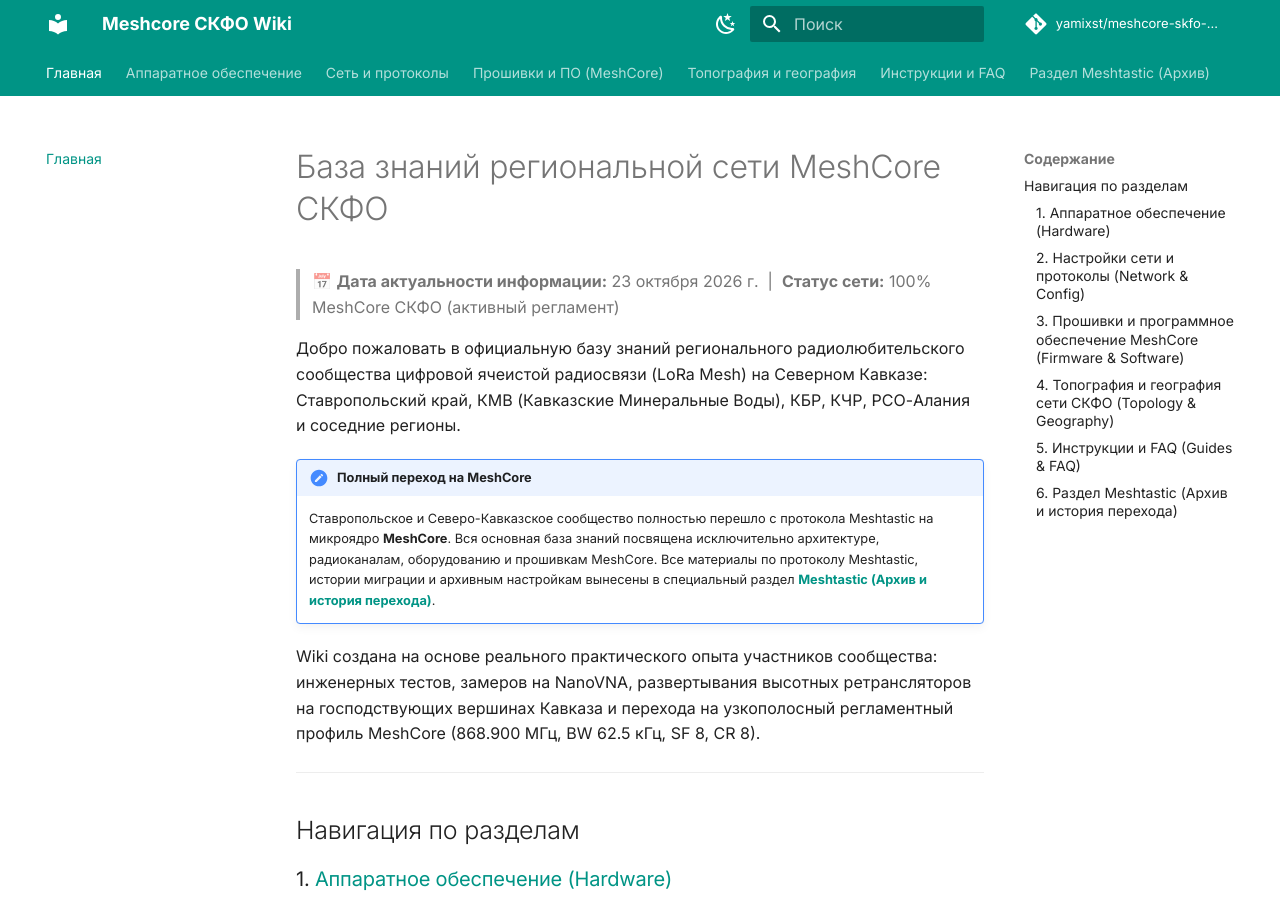
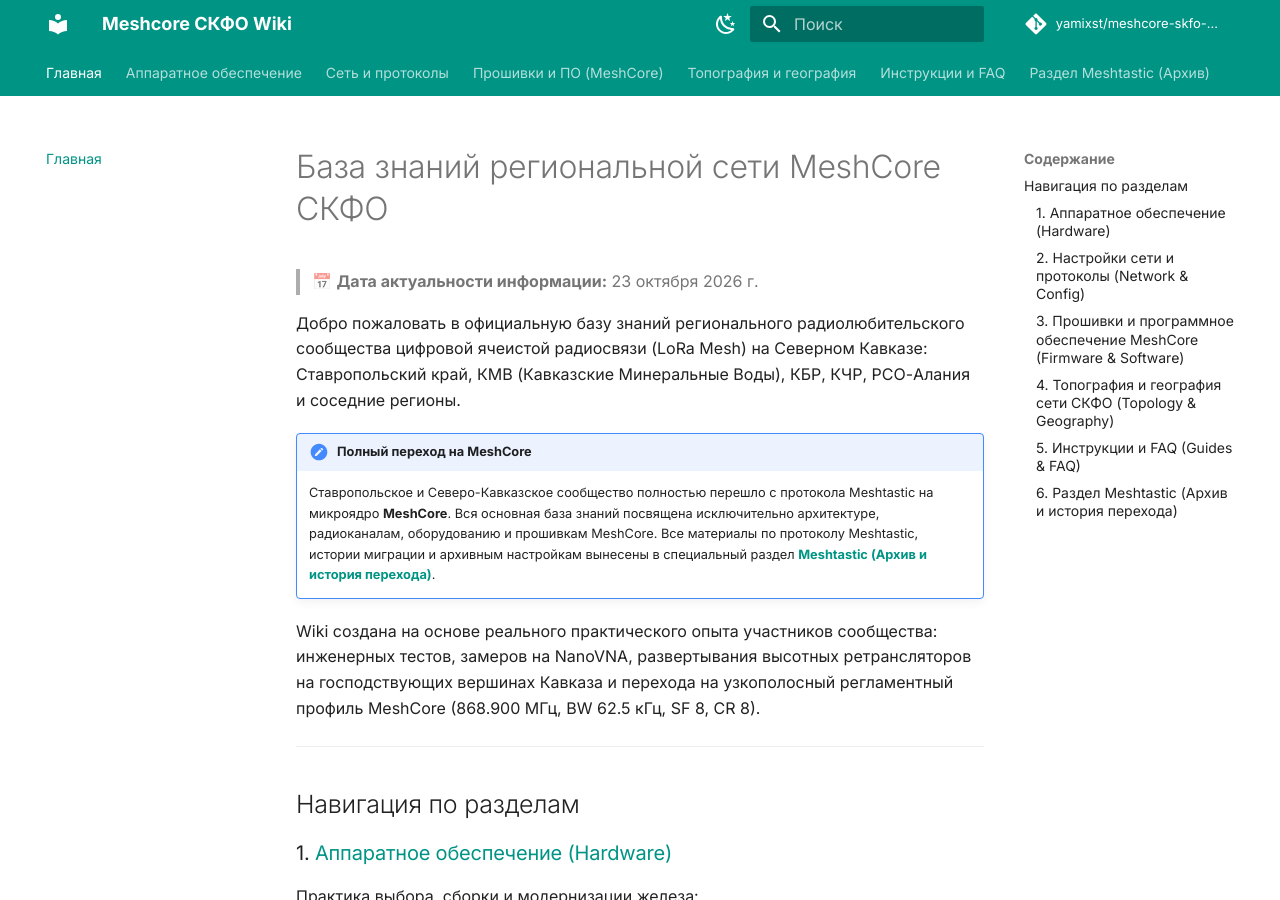
Before and after one commit to yamixst/meshcore-skfo-wiki, an MkDocs documentation site: the page built from wiki/index.md, in a window 1280 px wide and 900 px high. Built offline with MkDocs 1.6.1 and Material for MkDocs 9.7.7, drawn with Linux system fonts in a browser that asks for light colours; comment, search, counter and statistics services are not loaded.

Commit message:
Удалена плашка о статусе сети из главной страницы

```diff
--- a/wiki/index.md
+++ b/wiki/index.md
@@ -1,6 +1,6 @@
 # База знаний региональной сети MeshCore СКФО
 
-> 📅 **Дата актуальности информации:** 23 октября 2026 г. &nbsp;|&nbsp; **Статус сети:** 100% MeshCore СКФО (активный регламент)
+> 📅 **Дата актуальности информации:** 23 октября 2026 г.
 
 Добро пожаловать в официальную базу знаний регионального радиолюбительского сообщества цифровой ячеистой радиосвязи (LoRa Mesh) на Северном Кавказе: Ставропольский край, КМВ (Кавказские Минеральные Воды), КБР, КЧР, РСО-Алания и соседние регионы.
 
```
